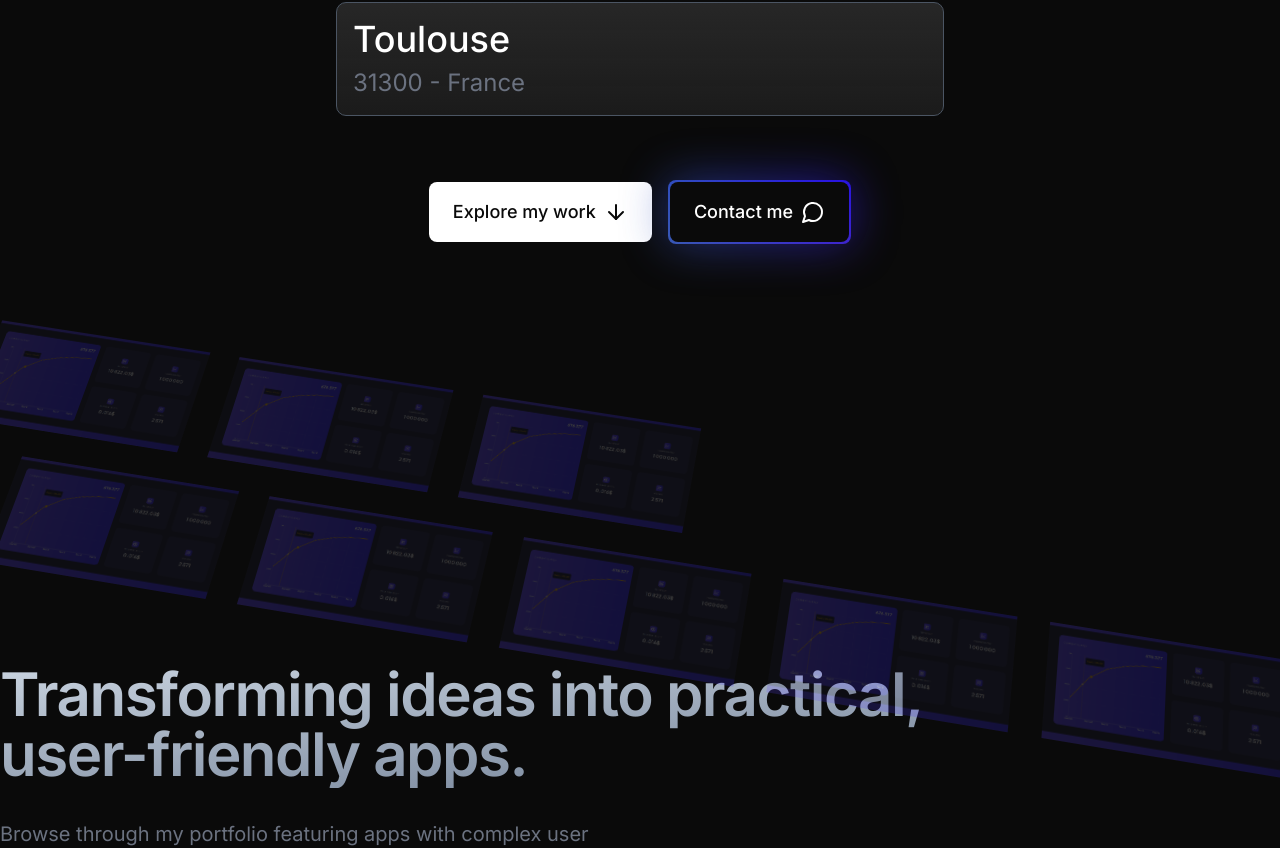
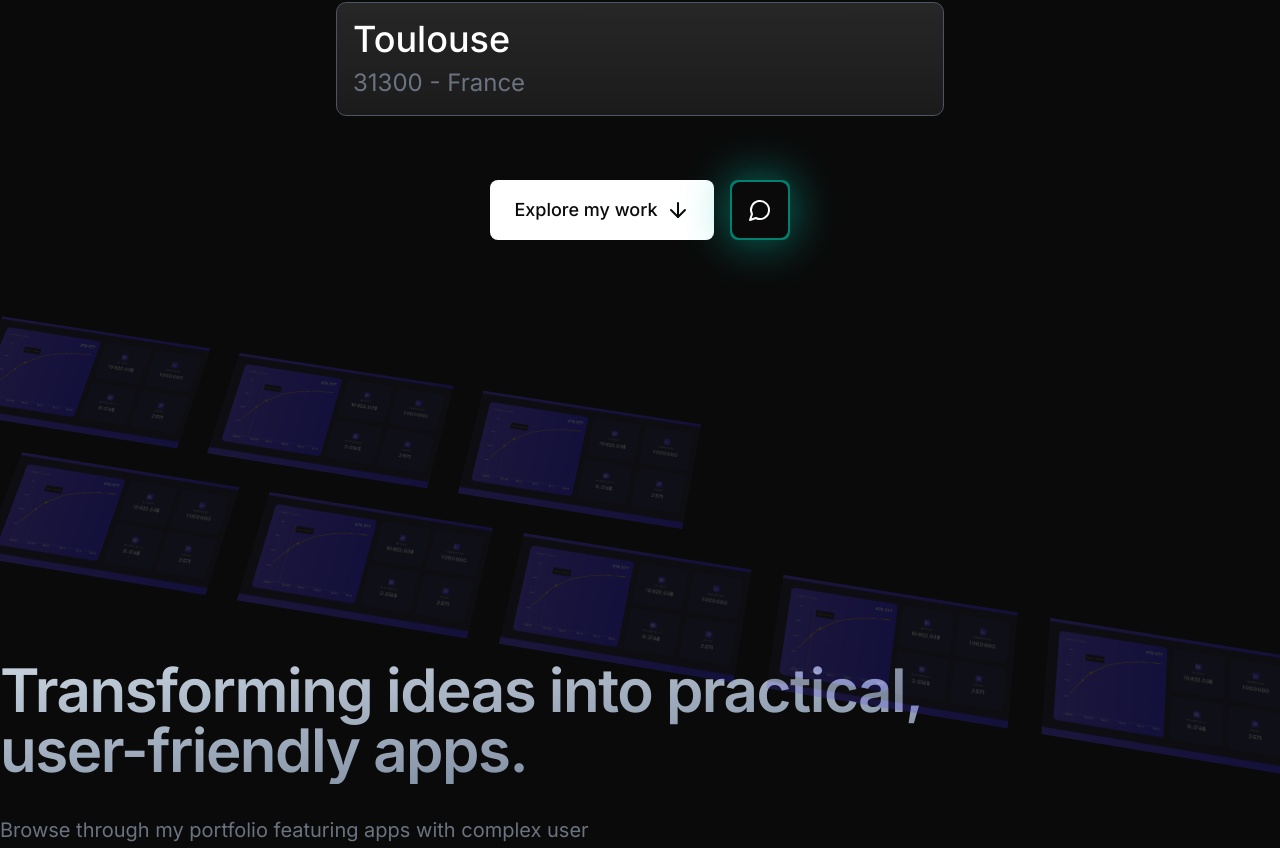
Before and after one commit to MartySalade/Portfolio, a Next.js app: page / in a window 1280 px wide. Shown: the part 1219-2067 px from the top of the page. Built offline with nearby package versions, Linux system fonts and the light colour scheme.

Commit message:
fix: :lipstick: style fix with colors

```diff
--- a/src/components/Bento/index.tsx
+++ b/src/components/Bento/index.tsx
@@ -93,10 +93,9 @@ export function Bento() {
           </Link>
         </Button>
         <BackgroundGradient>
-          <Button asChild variant="icon" className="w-full">
+          <Button asChild variant="icon" className="p-4">
             <Link href="#contact">
-              Contact me
-              <MessageCircle className="ml-2 h-6 w-6" />
+              <MessageCircle className="h-6 w-6" />
             </Link>
           </Button>
         </BackgroundGradient>
--- a/src/components/Skills/index.tsx
+++ b/src/components/Skills/index.tsx
@@ -30,7 +30,6 @@ export function Skills() {
       whileInView="visible"
       viewport={{ once: true }}
       variants={container}
-      id="contact"
       className="mt-24 sm:mt-32 flex flex-col gap-12 px-4 md:px-8 xl:px-0"
     >
       <h2 className="text-center lg:text-left">How can I help ?</h2>
@@ -40,8 +39,8 @@ export function Skills() {
             <Card
               variants={item}
               className={cn(
-                "p-8 flex flex-col items-start gap-4 border-none",
-                skill.shadow
+                "group p-8 flex flex-col items-start gap-4 hover:shadow-lamp transition-all"
+                // skill.shadow
               )}
             >
               <div className="flex items-center gap-4">
--- a/src/components/ui/background-gradient.tsx
+++ b/src/components/ui/background-gradient.tsx
@@ -43,7 +43,7 @@ export const BackgroundGradient = ({
         }}
         className={cn(
           "absolute inset-0 rounded-md z-[1] opacity-60 group-hover:opacity-100 blur-xl  transition duration-500",
-          " bg-[radial-gradient(circle_farthest-side_at_0_100%,#00ccb1,transparent),radial-gradient(circle_farthest-side_at_100%_0,#1000ff,transparent),radial-gradient(circle_farthest-side_at_100%_100%,#ffc414,transparent),radial-gradient(circle_farthest-side_at_0_0,#1ca0fb,#141316)]"
+          " bg-lamp"
         )}
       />
       <motion.div
@@ -62,10 +62,7 @@ export const BackgroundGradient = ({
         style={{
           backgroundSize: animate ? "400% 400%" : undefined,
         }}
-        className={cn(
-          "absolute inset-0 rounded-md z-[1]",
-          "bg-[radial-gradient(circle_farthest-side_at_0_100%,#00ccb1,transparent),radial-gradient(circle_farthest-side_at_100%_0,#1000ff,transparent),radial-gradient(circle_farthest-side_at_100%_100%,#ffc414,transparent),radial-gradient(circle_farthest-side_at_0_0,#1ca0fb,#141316)]"
-        )}
+        className={cn("absolute inset-0 rounded-md z-[1]", "bg-lamp/50")}
       />
 
       <div className={cn("relative z-10", className)}>{children}</div>
--- a/src/data/skills.tsx
+++ b/src/data/skills.tsx
@@ -12,21 +12,21 @@ export const SKILLS = [
     title: "Dev",
     description:
       "You have an idea and you want it to be designed before the development starts. Great idea, I’ll be happy to help you through this step.",
-    icon: <Code className="w-8 h-8 text-skill-blue" />,
+    icon: <Code className="w-8 h-8 text-lamp" />,
     shadow: "shadow-skill-blue",
   },
   {
     title: "Seo",
     description:
       "You have an idea and you want it to be designed before the development starts. Great idea, I’ll be happy to help you through this step.",
-    icon: <ScanSearch className="w-8 h-8 text-skill-yellow" />,
+    icon: <ScanSearch className="w-8 h-8 text-lamp" />,
     shadow: "shadow-skill-yellow",
   },
   {
     title: "Deploy",
     description:
       "You have an idea and you want it to be designed before the development starts. Great idea, I’ll be happy to help you through this step.",
-    icon: <Cog className="w-8 h-8 text-skill-red" />,
+    icon: <Cog className="w-8 h-8 text-lamp" />,
     shadow: "shadow-skill-red",
   },
 ];
```
